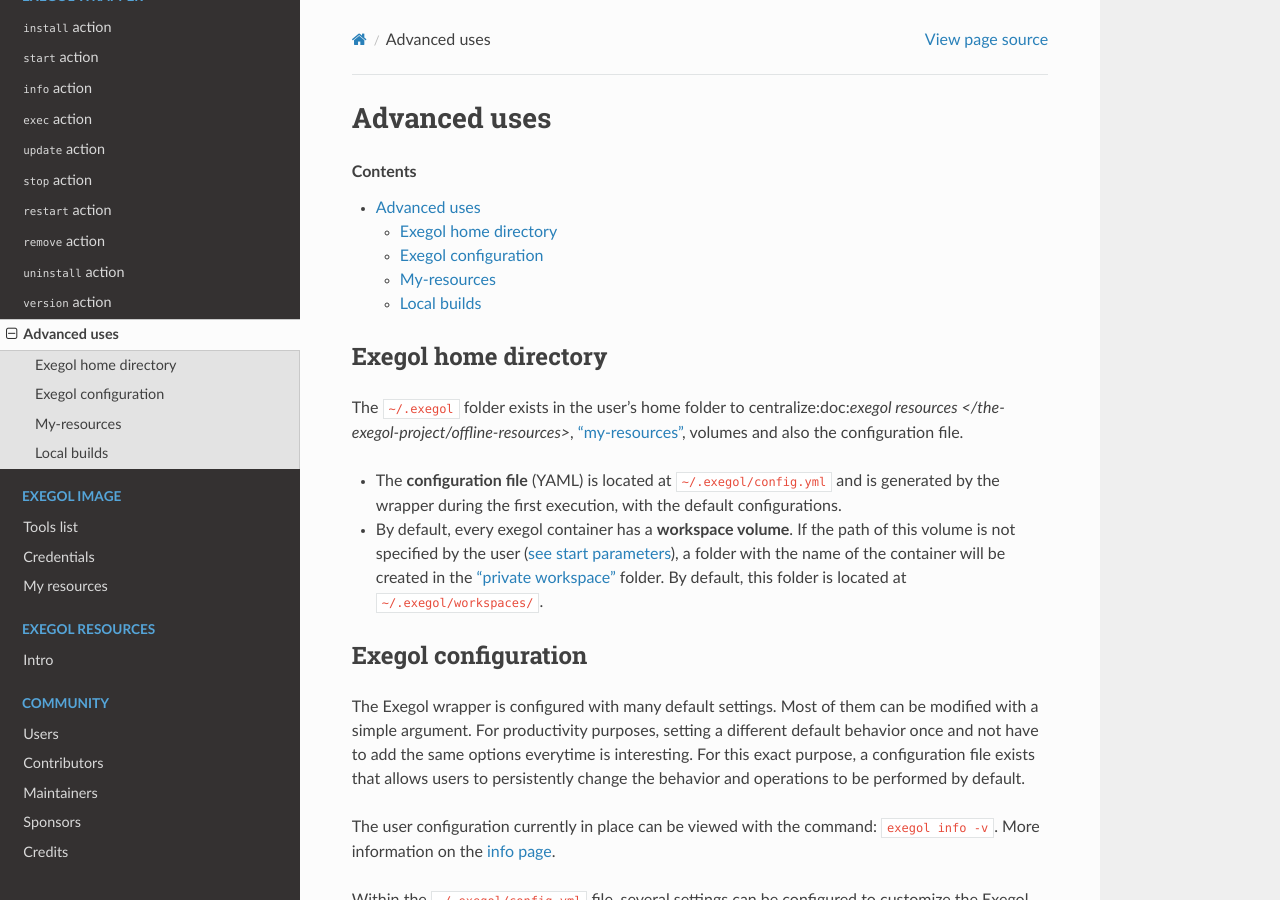
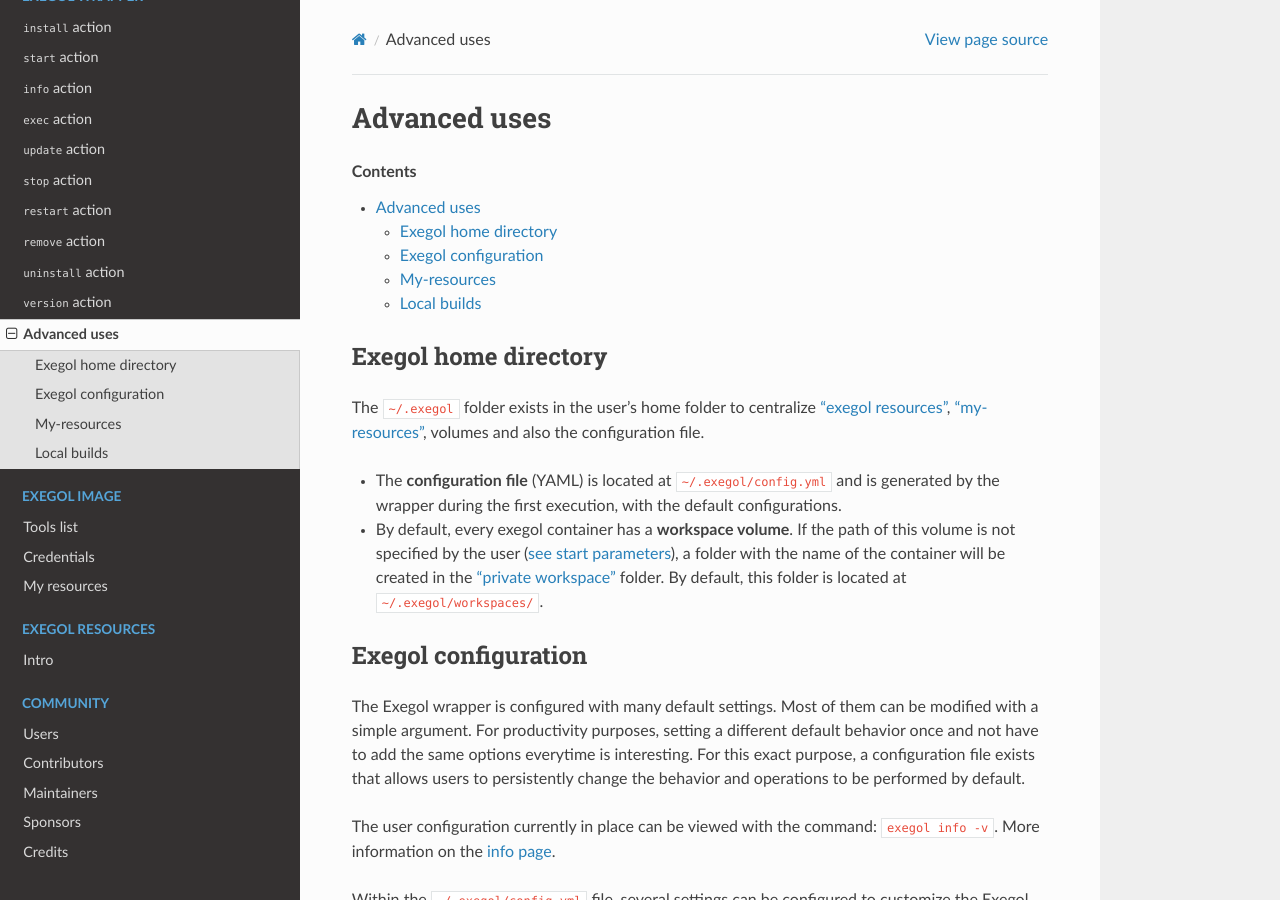
Before and after one commit to ThePorgs/Exegol-docs, a Sphinx documentation site: the page built from source/exegol-wrapper/advanced-uses.rst, in a window 1280 px wide and 900 px high. Built offline with Sphinx 7.4.7 and the Read the Docs theme 2.0.0, drawn with Linux system fonts in a browser that asks for light colours.

Commit message:
fix failed link in exegol-wrapper/advanced-uses.rst

```diff
--- a/source/exegol-wrapper/advanced-uses.rst
+++ b/source/exegol-wrapper/advanced-uses.rst
@@ -9,7 +9,7 @@
 Exegol home directory
 =====================
 
-The ``~/.exegol`` folder exists in the user's home folder to centralize:doc:`exegol resources </the-exegol-project/offline-resources>`, :doc:`"my-resources" </exegol-image/my-resources>`, volumes and also the configuration file.
+The ``~/.exegol`` folder exists in the user's home folder to centralize :doc:`"exegol resources" </the-exegol-project/offline-resources>`, :doc:`"my-resources" </exegol-image/my-resources>`, volumes and also the configuration file.
 
 * The **configuration file** (YAML) is located at ``~/.exegol/config.yml`` and is generated by the wrapper during the first execution, with the default configurations.
 * By default, every exegol container has a **workspace volume**. If the path of this volume is not specified by the user (:doc:`see start parameters </exegol-wrapper/start>`), a folder with the name of the container will be created in the :ref:`"private workspace" <private_workspace_path>` folder. By default, this folder is located at ``~/.exegol/workspaces/``.
```
